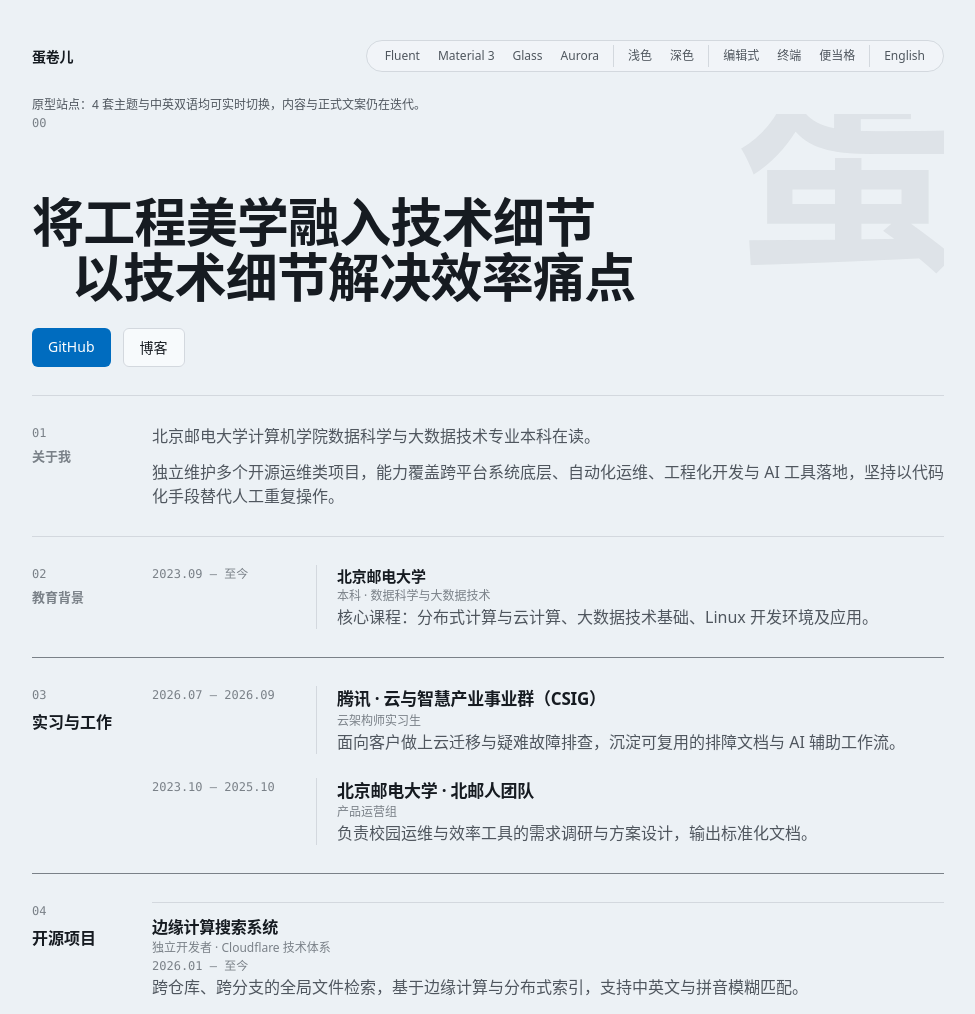
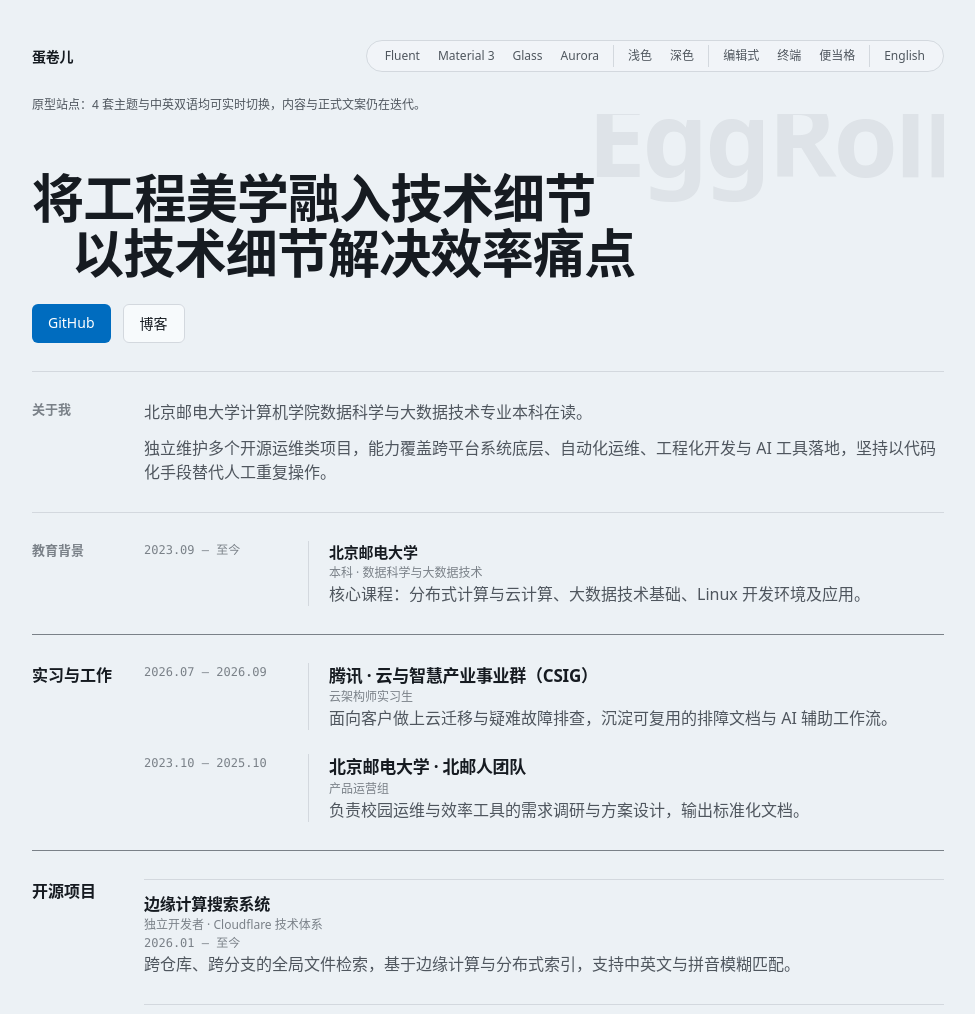
Before and after one commit to Jy-EggRoll/my-page, an Astro site: page / in a window 1280 px wide. Shown: the top 1014 px of the page, without its empty margins (152-1127 px from the left). Built offline with nearby package versions, Linux system fonts and the light colour scheme; Astro itself is replaced by a stand-in of ours.

Commit message:
refactor(ui): 去掉所有章节编号，首屏锚点改为拉丁字标 EggRoll
按你的三点要求：
- 移除全部节点数字（板块书眉、分类小标题、联系方式/统计里的 00/01/02… 编号），
  连同 .section-ordinal 的样式一起清掉，不留死代码；书眉只剩标签与路径
- 首屏锚点不再放大「蛋」字，改为放大品牌拉丁字标 EggRoll：
  字标是字而非文案，故新增 SITE_BRAND_LATIN 放在 site.ts（与语言无关，不随语言变化），
  字号按「一个词」重新给（单个方块字要用的巨大尺寸对词来说过于夸张）
- 编辑式 / 便当格分别调整了锚点的位置与尺寸；终端版式仍用命令行光标，不用字标

```diff
--- a/src/components/Contact.astro
+++ b/src/components/Contact.astro
@@ -18,7 +18,6 @@ const t = stringsFor(locale);
   style={`--cell-columns:${CHROME_COLUMNS.contacts}`}
 >
   <div class="section-masthead">
-    <span class="section-ordinal" aria-hidden="true">11</span>
     <h2 class="section-label text-sm font-semibold tracking-heading text-fg-subtle">
       {t.contactsLabel}
     </h2>
--- a/src/components/HomePage.astro
+++ b/src/components/HomePage.astro
@@ -1,6 +1,6 @@
 ---
 import type { Locale } from '../config/i18n';
-import { SITE_LINKS } from '../config/site';
+import { SITE_BRAND_LATIN, SITE_LINKS } from '../config/site';
 import { CHROME_COLUMNS, resumeFor } from '../data/resume';
 import { stringsFor } from '../data/strings';
 import BaseLayout from '../layouts/BaseLayout.astro';
@@ -42,7 +42,6 @@ const year = new Date().getFullYear();
 
     <section class="section-shell hero" style={`--cell-columns:${CHROME_COLUMNS.hero}`}>
       <div class="section-masthead">
-        <span class="section-ordinal" aria-hidden="true">00</span>
         <span class="section-path" aria-hidden="true">~/intro</span>
       </div>
       <div class="section-body">
@@ -55,8 +54,8 @@ const year = new Date().getFullYear();
           <a class="btn-secondary" href={SITE_LINKS.blog}>{t.linkBlog}</a>
         </div>
       </div>
-      <!-- 首屏视觉锚点：品牌首字做成的巨大幽灵字，纯装饰，各版式给它不同的处理 -->
-      <span class="hero-mark" aria-hidden="true">{t.brand.slice(0, 1)}</span>
+      <!-- 首屏视觉锚点：品牌拉丁字标做成的水印，纯装饰，不随语言变化 -->
+      <span class="hero-mark" aria-hidden="true">{SITE_BRAND_LATIN}</span>
     </section>
 
     <section
@@ -65,7 +64,6 @@ const year = new Date().getFullYear();
       style={`--cell-columns:${CHROME_COLUMNS.summary}`}
     >
       <div class="section-masthead">
-        <span class="section-ordinal" aria-hidden="true">01</span>
         <h2 class="section-label">{t.summaryLabel}</h2>
         <span class="section-path" aria-hidden="true">~/summary</span>
       </div>
@@ -75,8 +73,8 @@ const year = new Date().getFullYear();
     </section>
 
     {
-      resume.sections.map((section, index) => (
-        <ResumeSection section={section} ordinal={String(index + 2).padStart(2, '0')} />
+      resume.sections.map((section) => (
+        <ResumeSection section={section} />
       ))
     }
 
--- a/src/components/ResumeSection.astro
+++ b/src/components/ResumeSection.astro
@@ -4,11 +4,9 @@ import TagChips from './TagChips.astro';
 
 interface Props {
   section: Section;
-  /** 板块在页面中的序号，用于书眉编号 */
-  ordinal: string;
 }
 
-const { section, ordinal } = Astro.props;
+const { section } = Astro.props;
 const LEVELS = [1, 2, 3, 4, 5];
 /** 终端版式的路径标签，由板块 id 派生，不是另写的文案 */
 const path = `~/${section.id}`;
@@ -27,7 +25,6 @@ const path = `~/${section.id}`;
   style={`--cell-columns:${columnsFor(section.id)}`}
 >
   <div class="section-masthead">
-    <span class="section-ordinal" aria-hidden="true">{ordinal}</span>
     <h2 class="section-label">{section.label}</h2>
     <span class="section-path" aria-hidden="true">{path}</span>
   </div>
--- a/src/components/StatsEmbed.astro
+++ b/src/components/StatsEmbed.astro
@@ -20,7 +20,6 @@ const base = withBase(`/${STATS_PUBLIC_DIR}`);
   style={`--cell-columns:${CHROME_COLUMNS.stats}`}
 >
   <div class="section-masthead">
-    <span class="section-ordinal" aria-hidden="true">12</span>
     <h2 class="section-label text-sm font-semibold tracking-heading text-fg-subtle">
       {t.statsLabel}
     </h2>
--- a/src/config/site.ts
+++ b/src/config/site.ts
@@ -11,6 +11,12 @@ export const SITE_LINKS = {
 } as const;
 
 /**
+ * 品牌拉丁字标。它是字标而非文案，不随语言变化，
+ * 用于首屏那个巨大的水印式锚点。
+ */
+export const SITE_BRAND_LATIN = 'EggRoll';
+
+/**
  * 联系方式：只保留可验证已经公开在你 GitHub 主页上的渠道（GitHub / 博客 / 邮箱）。
  * 手机号、QQ、微信、B 站等一律不上站；显示名按语言放在 src/data/strings.ts。
  */
--- a/src/styles/layout.css
+++ b/src/styles/layout.css
@@ -22,17 +22,12 @@
   display: none;
 }
 
-/* ---------- 书眉（序号 / 标签 / 路径） ---------- */
+/* ---------- 书眉（标签 / 路径） ---------- */
 .section-masthead {
   display: flex;
   align-items: baseline;
   gap: 0.75rem;
   margin-bottom: 0.75rem;
-}
-.section-ordinal {
-  font-family: var(--font-mono);
-  font-size: 0.75rem;
-  color: var(--color-fg-subtle);
 }
 .section-label {
   font-size: 0.875rem;
@@ -290,9 +285,11 @@
   top: 0;
   right: 0;
   z-index: 0;
-  font-size: clamp(6rem, 18vw, 14rem);
+  /* 拉丁字标，比单个方块字要小一些才不像糊上去的 */
+  font-size: clamp(2.5rem, 9vw, 6.5rem);
   font-weight: 700;
-  line-height: 0.8;
+  letter-spacing: -0.03em;
+  line-height: 0.9;
   color: var(--color-fg-subtle);
   opacity: 0.12;
   pointer-events: none;
--- a/src/styles/layouts/bento.css
+++ b/src/styles/layouts/bento.css
@@ -45,11 +45,11 @@
   background: linear-gradient(150deg, var(--color-accent-soft), var(--color-surface) 65%);
 }
 [data-layout='bento'] .hero-mark {
-  font-size: clamp(4rem, 10vw, 8rem);
+  font-size: clamp(2rem, 6vw, 3.5rem);
   opacity: 0.16;
   top: auto;
-  bottom: -1rem;
-  right: 0.5rem;
+  bottom: -0.5rem;
+  right: 0.75rem;
 }
 
 /* 格子里不再套卡片：条目退成纯列表 */
--- a/src/styles/layouts/editorial.css
+++ b/src/styles/layouts/editorial.css
@@ -8,7 +8,7 @@
 
 [data-layout='editorial'] .section-shell {
   display: grid;
-  grid-template-columns: 5.5rem minmax(0, 1fr);
+  grid-template-columns: 5rem minmax(0, 1fr);
   gap: 2rem;
   margin-top: 0;
   padding: 1.75rem 0;
@@ -18,10 +18,6 @@
 [data-layout='editorial'] .section-masthead {
   display: block;
   margin: 0;
-}
-[data-layout='editorial'] .section-ordinal {
-  display: block;
-  margin-bottom: 0.35rem;
 }
 [data-layout='editorial'] .section-label {
   font-size: 0.8125rem;
@@ -81,10 +77,10 @@
   padding: 0.625rem 0;
 }
 
-/* 首屏锚点：幽灵字压在标题右上，靠负边距让它溢出被裁，形成版式的张力 */
+/* 首屏锚点：字标压在标题右上，靠负边距让它溢出被裁，形成版式的张力 */
 [data-layout='editorial'] .hero-mark {
-  top: -2.5rem;
-  right: -1rem;
+  top: -1.5rem;
+  right: -0.5rem;
 }
 
 /* 核心章节（经历/项目）的顶线加深，配合更大的标签与标题形成强弱对比 */
```
